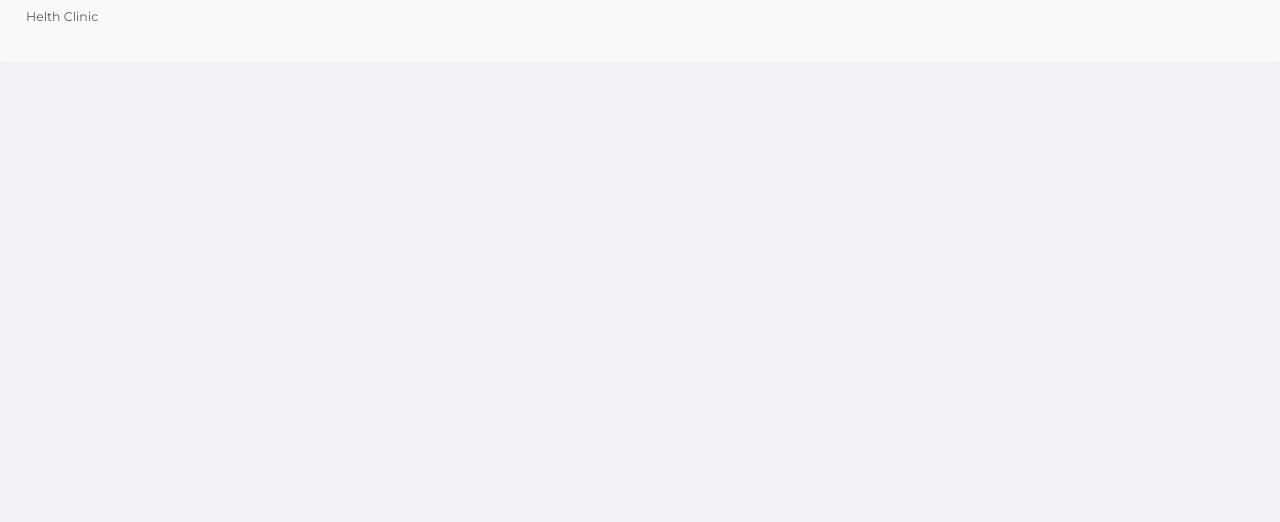
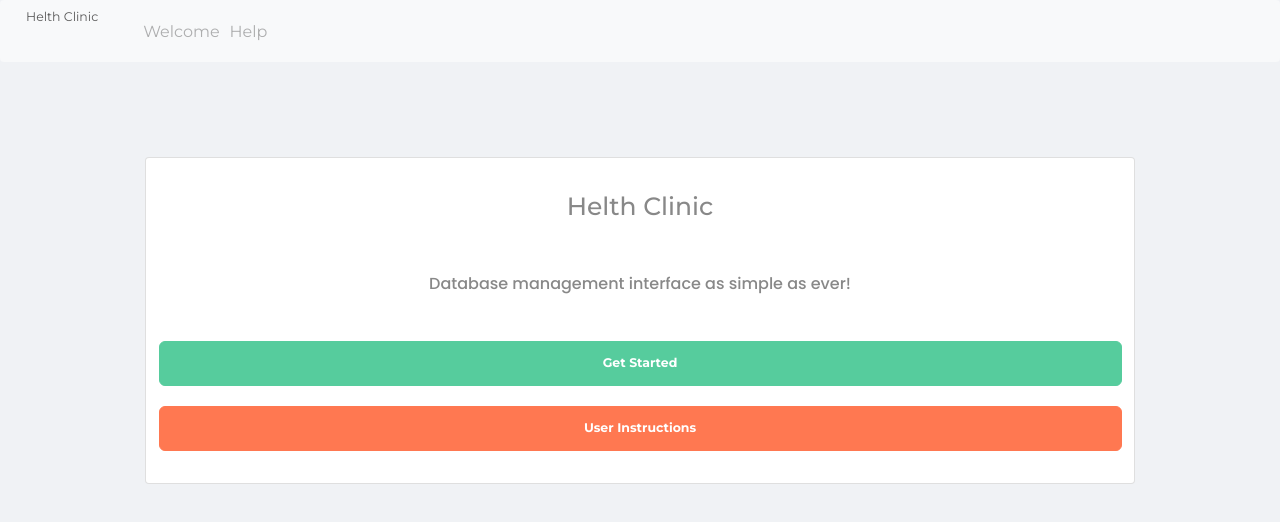
Before and after one commit to Code-Institute-Submissions/3-Milestone-project, a React (Create React App) app in the folder frontend/: page /welcome in a window 1280 px wide. Shown: the top 522 px of the page. Built offline with nearby package versions, Linux system fonts and the light colour scheme.

Commit message:
finished welcome page + styles started help page and styles, color schema changed

```diff
--- a/frontend/src/components/Help.tsx
+++ b/frontend/src/components/Help.tsx
@@ -1,9 +1,14 @@
 import React from 'react';
+// aditional css styles imported here
+import { Container } from '../styles/Welcome';
 
 const Help: React.FC = () => {
   return (
     <>
+      <Container>
         <div className="card card-body">
+          <h1>User Instructions</h1>
+
           <div id="accordion">
             <div className="card ">
               <div className="card-header" id="headingOne">
@@ -31,13 +36,14 @@ const Help: React.FC = () => {
                   Anim pariatur cliche reprehenderit, enim eiusmod high life
                   accusamus terry richardson ad squid. 3 wolf moon officia aute,
                   non cupidatat skateboard dolor brunch. Food truck quinoa
-                nesciunt laborum eiusmod. Brunch 3 wolf moon tempor, sunt aliqua
-                put a bird on it squid single-origin coffee nulla assumenda
-                shoreditch et. Nihil anim keffiyeh helvetica, craft beer labore
-                wes anderson cred nesciunt sapiente ea proident. Ad vegan
-                excepteur butcher vice lomo. Leggings occaecat craft beer
-                farm-to-table, raw denim aesthetic synth nesciunt you probably
-                haven't heard of them accusamus labore sustainable VHS.
+                  nesciunt laborum eiusmod. Brunch 3 wolf moon tempor, sunt
+                  aliqua put a bird on it squid single-origin coffee nulla
+                  assumenda shoreditch et. Nihil anim keffiyeh helvetica, craft
+                  beer labore wes anderson cred nesciunt sapiente ea proident.
+                  Ad vegan excepteur butcher vice lomo. Leggings occaecat craft
+                  beer farm-to-table, raw denim aesthetic synth nesciunt you
+                  probably haven't heard of them accusamus labore sustainable
+                  VHS.
                 </div>
               </div>
             </div>
@@ -66,13 +72,14 @@ const Help: React.FC = () => {
                   Anim pariatur cliche reprehenderit, enim eiusmod high life
                   accusamus terry richardson ad squid. 3 wolf moon officia aute,
                   non cupidatat skateboard dolor brunch. Food truck quinoa
-                nesciunt laborum eiusmod. Brunch 3 wolf moon tempor, sunt aliqua
-                put a bird on it squid single-origin coffee nulla assumenda
-                shoreditch et. Nihil anim keffiyeh helvetica, craft beer labore
-                wes anderson cred nesciunt sapiente ea proident. Ad vegan
-                excepteur butcher vice lomo. Leggings occaecat craft beer
-                farm-to-table, raw denim aesthetic synth nesciunt you probably
-                haven't heard of them accusamus labore sustainable VHS.
+                  nesciunt laborum eiusmod. Brunch 3 wolf moon tempor, sunt
+                  aliqua put a bird on it squid single-origin coffee nulla
+                  assumenda shoreditch et. Nihil anim keffiyeh helvetica, craft
+                  beer labore wes anderson cred nesciunt sapiente ea proident.
+                  Ad vegan excepteur butcher vice lomo. Leggings occaecat craft
+                  beer farm-to-table, raw denim aesthetic synth nesciunt you
+                  probably haven't heard of them accusamus labore sustainable
+                  VHS.
                 </div>
               </div>
             </div>
@@ -101,18 +108,20 @@ const Help: React.FC = () => {
                   Anim pariatur cliche reprehenderit, enim eiusmod high life
                   accusamus terry richardson ad squid. 3 wolf moon officia aute,
                   non cupidatat skateboard dolor brunch. Food truck quinoa
-                nesciunt laborum eiusmod. Brunch 3 wolf moon tempor, sunt aliqua
-                put a bird on it squid single-origin coffee nulla assumenda
-                shoreditch et. Nihil anim keffiyeh helvetica, craft beer labore
-                wes anderson cred nesciunt sapiente ea proident. Ad vegan
-                excepteur butcher vice lomo. Leggings occaecat craft beer
-                farm-to-table, raw denim aesthetic synth nesciunt you probably
-                haven't heard of them accusamus labore sustainable VHS.
+                  nesciunt laborum eiusmod. Brunch 3 wolf moon tempor, sunt
+                  aliqua put a bird on it squid single-origin coffee nulla
+                  assumenda shoreditch et. Nihil anim keffiyeh helvetica, craft
+                  beer labore wes anderson cred nesciunt sapiente ea proident.
+                  Ad vegan excepteur butcher vice lomo. Leggings occaecat craft
+                  beer farm-to-table, raw denim aesthetic synth nesciunt you
+                  probably haven't heard of them accusamus labore sustainable
+                  VHS.
                 </div>
               </div>
             </div>
           </div>
         </div>
+      </Container>
     </>
   );
 };
--- a/frontend/src/components/Navbar.tsx
+++ b/frontend/src/components/Navbar.tsx
@@ -5,38 +5,30 @@ const Navbar: React.FC = () => {
   return (
     <>
       <nav className="navbar navbar-expand-lg navbar-light bg-light">
+        <Link className="navbar-brand" to="/">
+          Helth Clinic
+        </Link>
         <button
           className="navbar-toggler"
           type="button"
           data-toggle="collapse"
-          data-target="#navbarTogglerDemo03"
-          aria-controls="navbarTogglerDemo03"
+          data-target="#navbarNavAltMarkup"
+          aria-controls="navbarNavAltMarkup"
           aria-expanded="false"
           aria-label="Toggle navigation"
         >
           <span className="navbar-toggler-icon" />
         </button>
-        <Link className="navbar-brand" to="/" style={{ fontWeight: 400 }}>
-          Helth Clinic
-        </Link>
-        <div className="collapse form-inline" id="navbarTogglerDemo03">
-          <ul className="navbar-nav mr-auto mt-2 mt-lg-0">
-            <li className="nav-item">
-              <Link className="nav-link" to="/">
-                Home
-              </Link>
-            </li>
-            <li className="nav-item">
-              <Link className="nav-link" to="/">
-                Link
-              </Link>
-            </li>
-            <li className="nav-item">
-              <a className="nav-link" href="/" tabIndex={-1}>
-                Link
-              </a>
-            </li>
-          </ul>
+        <div className="collapse navbar-collapse" id="navbarNavAltMarkup">
+          <div className="navbar-nav">
+            <Link className="nav-link" to="/welcome">
+              Welcome
+              <span className="sr-only">(current)</span>
+            </Link>
+            <Link className="nav-link" to="/help">
+              Help
+            </Link>
+          </div>
         </div>
       </nav>
     </>
--- a/frontend/src/components/PatientsList.tsx
+++ b/frontend/src/components/PatientsList.tsx
@@ -192,14 +192,14 @@ const CreatePatient: React.FC = () => {
                   required
                 />
               </div>
-              <button className="btn btn-primary btn-block" type="submit">
+              <button className="btn btn-success btn-block" type="submit">
                 {editing ? 'Update' : 'Create'}
               </button>
             </form>
           </div>
 
           {/* Patient List */}
-          <div className="col md-12">
+          <div className="col md-12" style={{ marginTop: '30px' }}>
             <table className="table">
               <thead>
                 <tr>
@@ -216,14 +216,19 @@ const CreatePatient: React.FC = () => {
                     <td style={{ fontSize: '15px' }}>
                       {patient.name_and_surname}
                     </td>
-                    <td className="d-none d-sm-block">{patient.eircode}</td>
+                    <td
+                      className="d-none d-sm-block"
+                      style={{ fontSize: '10px' }}
+                    >
+                      {patient.eircode}
+                    </td>
                     <td style={{ fontSize: '10px' }}>{patient.phone_number}</td>
                     <td style={{ fontSize: '10px' }}>
                       {patient.date_of_birth}
                     </td>
                     <td>
                       <button
-                        className="btn btn-primary btn-sm btn-block"
+                        className="btn btn-success btn-sm btn-block"
                         type="submit"
                         onClick={e => editPatients(patient._id)}
                       >
--- /dev/null
+++ b/frontend/src/components/Welcome.tsx
@@ -0,0 +1,31 @@
+import React from 'react';
+import { Link } from 'react-router-dom';
+// aditional css styles imported here
+import { Container } from '../styles/Welcome';
+
+const Welcome: React.FC = () => {
+  return (
+    <>
+      <Container>
+        <div className="card card-body col-sx">
+          <h1>Helth Clinic</h1>
+          <br />
+          <p>Database management interface as simple as ever!</p>
+          <br />
+          <Link to="/" style={{ textDecoration: 'none' }}>
+            <button type="button" className="btn btn-success btn-lg btn-block">
+              Get Started
+            </button>
+          </Link>
+          <Link to="/help" style={{ textDecoration: 'none' }}>
+            <button type="button" className="btn btn-danger btn-lg btn-block">
+              User Instructions
+            </button>
+          </Link>
+        </div>
+      </Container>
+    </>
+  );
+};
+
+export default Welcome;
--- a/frontend/src/routes/index.tsx
+++ b/frontend/src/routes/index.tsx
@@ -4,9 +4,11 @@ import { Switch, Route } from 'react-router-dom';
 
 import Help from '../components/Help';
 import PatientsList from '../components/PatientsList';
+import Welcome from '../components/Welcome';
 
 const Routes: React.FC = () => (
   <Switch>
+    <Route path="/welcome" exact component={Welcome} />
     <Route path="/help" exact component={Help} />
     <Route path="/" exact component={PatientsList} />
   </Switch>
--- /dev/null
+++ b/frontend/src/styles/Help.ts
@@ -0,0 +1,5 @@
+import styled from 'styled-components';
+
+export const Container = styled.div`
+  display: flex;
+`;
--- /dev/null
+++ b/frontend/src/styles/Welcome.ts
@@ -0,0 +1,22 @@
+import styled from 'styled-components';
+
+export const Container = styled.div`
+  display: flex;
+  text-align: center;
+  padding: 70px;
+  text-decoration: none;
+
+  p {
+    margin: 20px;
+  }
+
+  h1 {
+    margin-top: 20px;
+  }
+
+  button {
+    margin-bottom: 20px;
+    height: 45px;
+    font-weight: bold;
+  }
+`;
```
Lines whose indentation alone changed are shown as unchanged.
